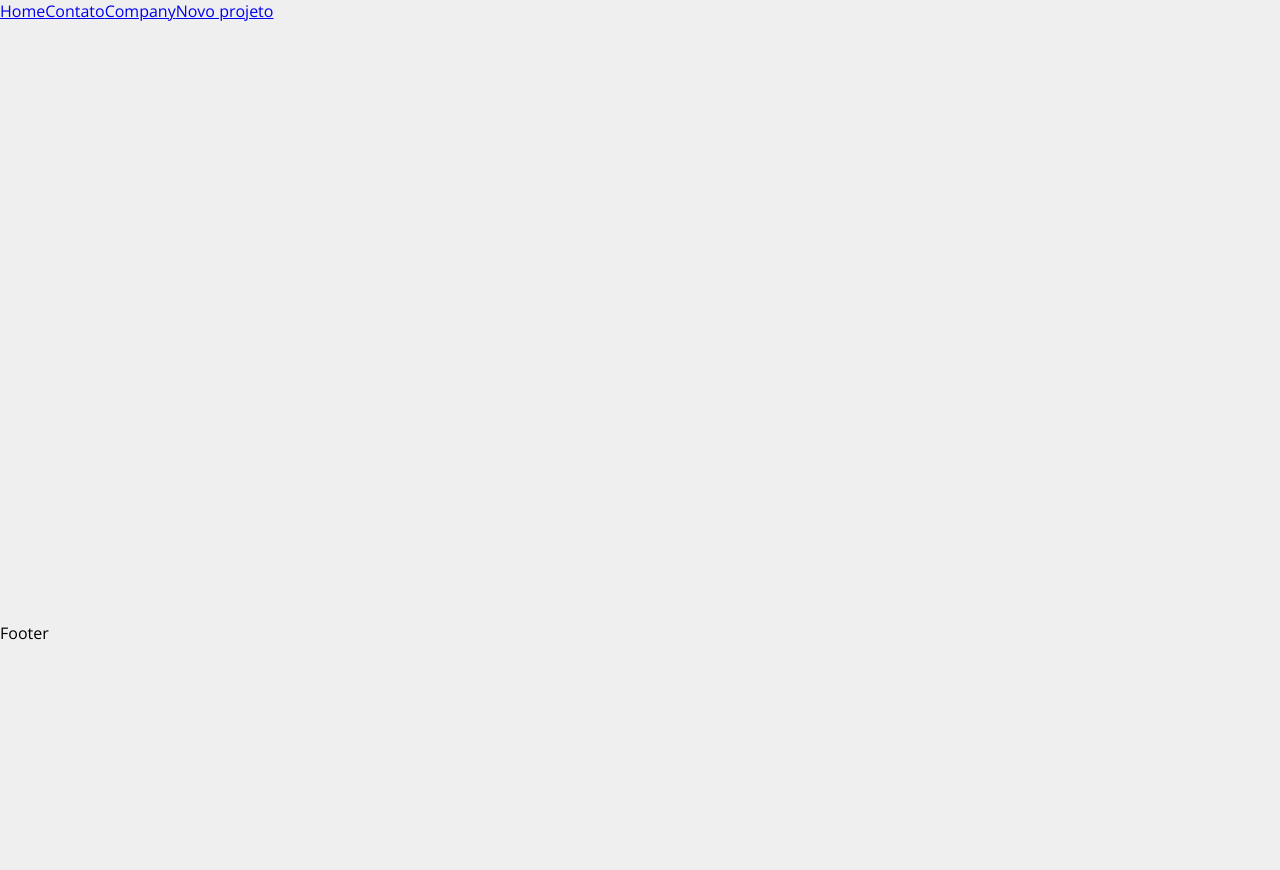
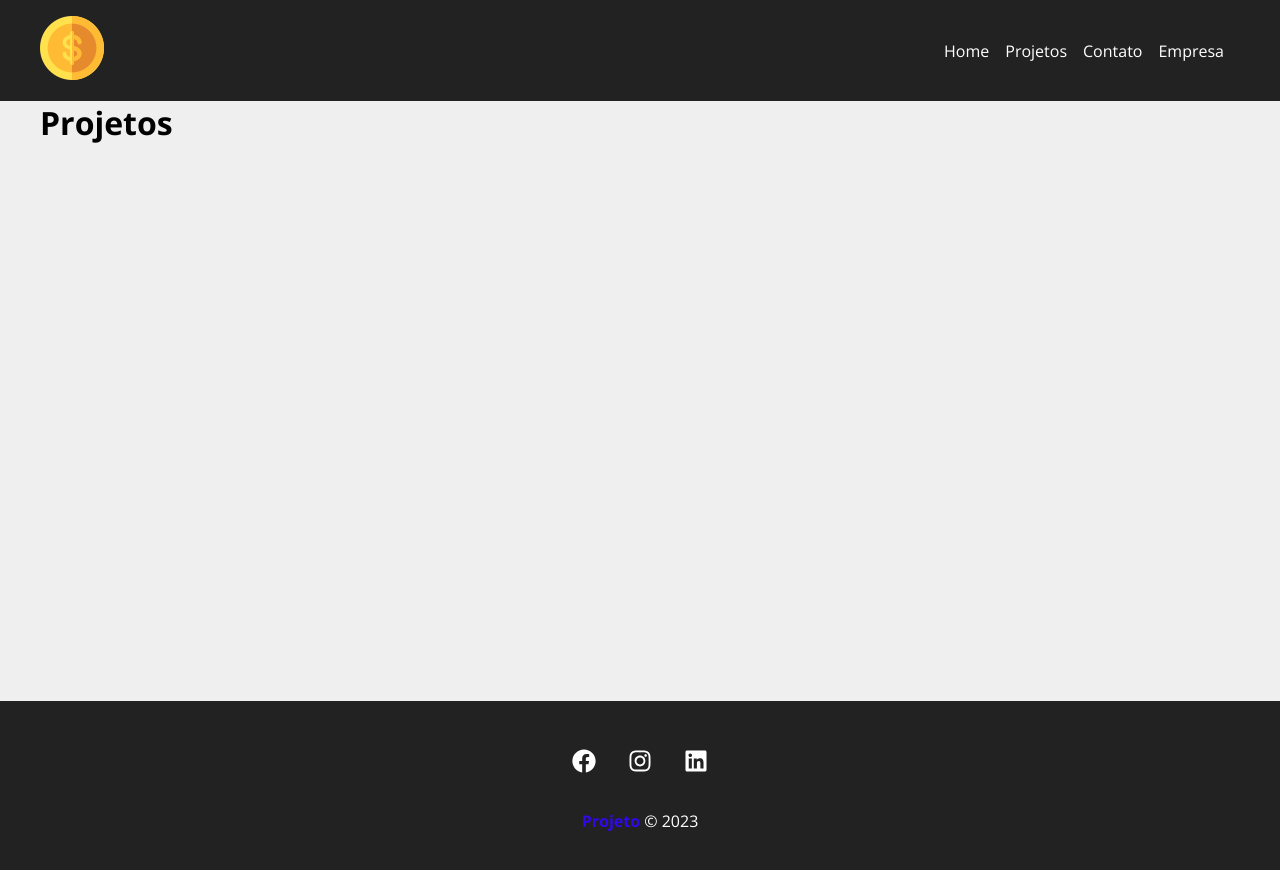
Before and after one commit to JovemDevv/Plataforma-de-projetos, a React (Create React App) app in the folder projeto/: page /Projects in a window 1280 px wide. Shown: the top 870 px of the page. Before the commit the page ends 800 px from the top, so only its background shows below. Built offline with nearby package versions, Linux system fonts and the light colour scheme.

Commit message:
finalizando o navbar e footer

```diff
--- a/projeto/package.json
+++ b/projeto/package.json
@@ -6,6 +6,7 @@
     "cra-template": "1.2.0",
     "react": "^18.2.0",
     "react-dom": "^18.2.0",
+    "react-icons": "^4.10.1",
     "react-router-dom": "^5.3.4",
     "react-scripts": "5.0.1"
   },
--- a/projeto/src/App.js
+++ b/projeto/src/App.js
@@ -1,24 +1,27 @@
-import { BrowserRouter as Router, Switch, Route, Link } from 'react-router-dom';
-import Home from './components/pages/Home';
-import Contact from './components/pages/Contact';
-import Company from './components/pages/Company';
-import NewProject from './components/pages/NewProject';
+import { BrowserRouter as Router, Switch, Route, Link } from 'react-router-dom'
+import Home from './components/pages/Home'
+import Contact from './components/pages/Contact'
+import Company from './components/pages/Company'
+import NewProject from './components/pages/NewProject'
+import Projects from './components/pages/Projects'
 
-import Container from './components/layout/Container';
+import Container from './components/layout/Container'
+import Navbar from './components/layout/Navbar'
+import Footer from './components/layout/Footer'
 
 function App() {
   return (
     <Router>
       <div>
-        <Link to="/">Home</Link>
-        <Link to="/contact">Contato</Link>
-        <Link to="/company">Company</Link>
-        <Link to="/newproject">Novo projeto</Link>
+        <Navbar />
       </div>
       <Switch>
         <Container customClass="min-height">
           <Route exact path="/">
             <Home />
+          </Route>
+          <Route exact path="/Projects">
+            <Projects />
           </Route>
           <Route exact path="/company">
             <Company />
@@ -31,7 +34,7 @@
           </Route>
         </Container>
       </Switch>
-      <p>Footer</p>
+      <Footer />
     </Router>
   );
 }
--- /dev/null
+++ b/projeto/src/components/layout/Navbar.module.css
@@ -0,0 +1,26 @@
+.navbar {
+    display: flex;
+    justify-content: space-between;
+    background-color: #222;
+    padding: 1em;
+}
+
+.list {
+   display:  flex;
+   list-style: none;
+   align-items: center;
+}
+
+.item {
+    margin-right: 1em;
+}
+
+.item a{
+    color: #fff;
+    text-decoration: none;
+}
+
+.item a:hover {
+    color: #3108e9;
+    text-decoration: none;
+}
--- a/projeto/src/components/layout/footer.js
+++ b/projeto/src/components/layout/footer.js
@@ -0,0 +1,25 @@
+import {FaFacebook, FaInstagram, FaLinkedin} from 'react-icons/fa'
+
+import styles from './Footer.module.css'
+
+function Footer() {
+    return (
+        <footer className={styles.footer}>
+            <ul className={styles.social_list}>
+                <li>
+                    <FaFacebook />
+                </li>
+                <li>
+                    <FaInstagram />
+                </li>
+                <li>
+                    <FaLinkedin />
+                </li>
+            </ul>
+            <p className={styles.copy_right}><span>Projeto</span> &copy; 2023</p>
+        </footer>
+
+    )
+}
+
+export default Footer
--- a/projeto/src/components/layout/footer.module.css
+++ b/projeto/src/components/layout/footer.module.css
@@ -0,0 +1,33 @@
+.footer {
+    background-color: #222;
+    color: #fff;
+    padding: 3em;
+    text-align: center;
+}
+
+.social_list {
+    display: flex;
+    justify-content: center;
+    list-style-type: none;
+}
+
+.social_list li {
+    margin: 0 1em;
+}
+.social_list li:hover {
+    color: #3108e9;
+}
+
+.social_list svg {
+    font-size: 1.5em;
+    cursor: pointer;
+}
+
+.copy_right {
+    margin-top: 2em;
+}
+
+.copy_right span {
+    font-weight: bold;
+    color: #3108e9;
+}
--- a/projeto/src/components/layout/navbar.js
+++ b/projeto/src/components/layout/navbar.js
@@ -0,0 +1,34 @@
+import { Link } from 'react-router-dom'
+
+import Container from './Container'
+
+import Styles from './Navbar.module.css'
+import logo from '../../img/costs_logo.png'
+
+function Navbar() {
+return (
+    <nav className={Styles.navbar}>
+        <Container>
+            <Link to="/">
+                <img src={logo} alt='Costs' />
+            </Link>
+            <ul className={Styles.list}>
+                <li className={Styles.item}>
+                    <Link to="/">Home</Link>
+                </li>
+                <li className={Styles.item}>
+                    <Link to="/Projects">Projetos</Link>
+                </li>
+                <li className={Styles.item}>
+                    <Link to="/contact">Contato</Link>
+                </li>
+                <li className={Styles.item}>
+                    <Link to="/company">Empresa</Link>
+                </li>
+            </ul>
+        </Container>
+    </nav>
+    )
+}
+
+export default Navbar
--- /dev/null
+++ b/projeto/src/components/pages/Projects.js
@@ -0,0 +1,5 @@
+function Projects() {
+    return <h1>Projetos</h1>
+}
+
+export default Projects
```
Also changed, not shown: 2 other files (tests, documents, lock files or other folders).
